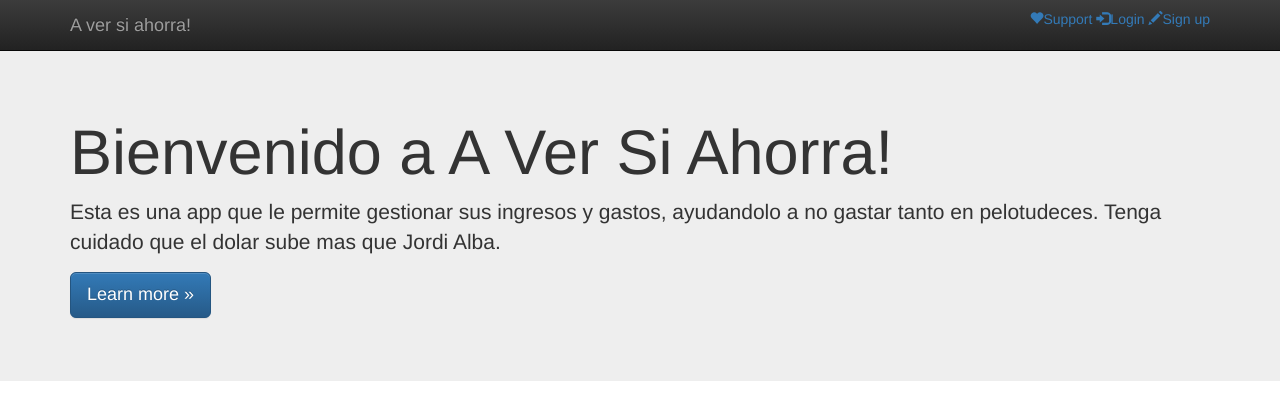
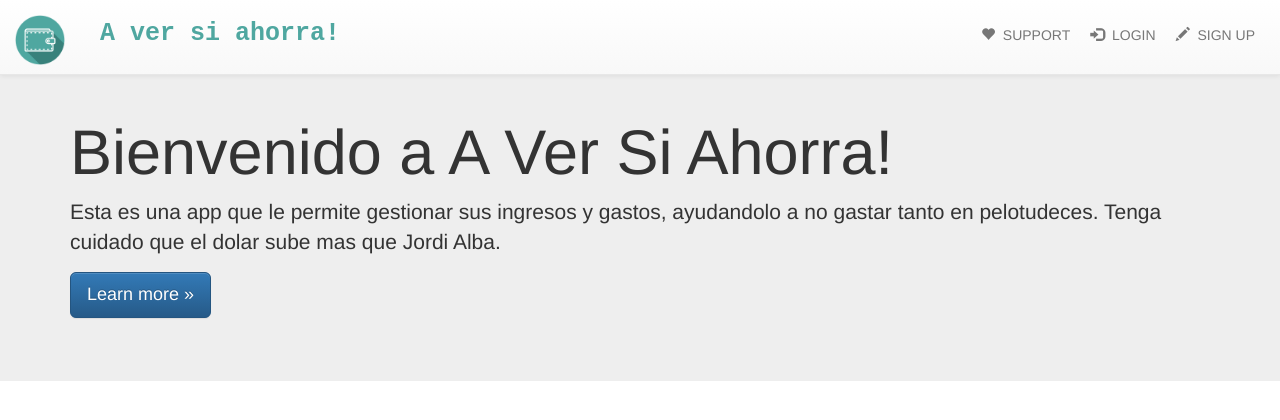
Before and after one commit to nawealvarez/TpSoporteGrupo13, a Flask app: page / in a window 1280 px wide. Shown: the top 420 px of the page. Run offline with Flask 2, Linux system fonts and the light colour scheme; some libraries are stand-ins or nearby versions.

Commit message:
nav bar arreglos

```diff
--- a/billeterapp2.0/presentacion/billeterapp.py
+++ b/billeterapp2.0/presentacion/billeterapp.py
@@ -51,7 +51,7 @@ def login():
 @app.route("/logout")
 def logout():
     logout_user()
-    return redirect(url_for('main.index'))
+    return redirect(url_for('index'))
 
 
 @app.route("/new_register", methods=["GET", "POST"])
--- a/billeterapp2.0/presentacion/static/css/main.css
+++ b/billeterapp2.0/presentacion/static/css/main.css
@@ -3,3 +3,55 @@
 /* ==========================================================================
    Author's custom styles
    ========================================================================== */
+
+h1{
+    color:black;
+}
+
+ ul {
+    list-style-type: none;
+    margin:0;
+    padding:10px 0;
+  }
+  ul li {
+    float: left;
+    list-style-type: none;
+    margin: 0 6px;
+  }
+  ul a {
+    display: block;
+    height: 26px;
+    line-height: 26px;
+    text-decoration: none;
+    color: black;
+    font-weight: italic;
+    text-transform: uppercase;
+    padding: 0px 4px;
+  }
+
+  .brand-title{
+      font-family: 'Courier New', Courier, monospace;
+      display: block;
+      font-weight: bold;
+      color: #4fa7a0;
+      font-size: 25px;
+      float: left;
+      height: 0;
+      margin: 20px;
+  }
+
+  .log-btn {
+    display: inline-block;
+    float: right;
+    margin: 0;
+    height: auto;
+    width: auto;
+}
+
+  .logo{
+    margin: auto;
+  }
+
+  .main-bar{
+    height: 75px;
+  }
--- a/billeterapp2.0/presentacion/templates/base.html
+++ b/billeterapp2.0/presentacion/templates/base.html
@@ -18,13 +18,18 @@
         {%block style%}
           <link rel="stylesheet" href="{{url_for('static', filename='css/bootstrap-theme.min.css')}}">
           <link rel="stylesheet" href="{{url_for('static', filename='css/main.css')}}">
+          <link href="https://fonts.googleapis.com/css?family=Ubuntu" rel="stylesheet">
         {%endblock%}
 
         <script src="{{url_for('static', filename='js/vendor/modernizr-2.8.3-respond-1.4.2.min.js')}}"></script>
     </head>
     <body>
-        <nav class="navbar navbar-inverse navbar-fixed-top" role="navigation">
-                <div class="container">
+        <nav class="navbar navbar-default navbar-fixed-top main-bar">
+                <a class="navbar-brand mr-0 mr-md-2 logo" href="#">
+                    <img src="{{url_for('static', filename='img/brand-icon.png')}}" width="50" height="50" class="d-inline-block align-middle logo" alt="">
+                </a>
+                <h1 class="brand-title col-sm">A ver si ahorra!</h1>
+                <div class="container log-btn">
                     <div class="navbar-header">
                     <button type="button" class="navbar-toggle collapsed" data-toggle="collapse" data-target="#navbar" aria-expanded="false" aria-controls="navbar">
                         <span class="sr-only">Toggle navigation</span>
@@ -32,22 +37,24 @@
                         <span class="icon-bar"></span>
                         <span class="icon-bar"></span>
                     </button>
-                    <a class="navbar-brand" href="#">A ver si ahorra!</a>
                     </div>
-                    <div id="navbar" class="navbar-collapse collapse">
-                        <form class="navbar-form navbar-right" role="form">
-                            <div class="form-group">
-                                    {%if current_user.is_authenticated%}
-                                        <a href="{{url_for('index')}}"><span class="glyphicon glyphicon-user"></span>{{current_user.username}}</a>
-                                        <a href="{{url_for('new_register')}}"> <span class="glyphicon glyphicon-pencil"></span> Ingresar Gasto/Ingreso</a>
-                                        <a href="{{url_for('logout')}}"><span class="glyphicon glyphicon-log-out"></span>Logout</a>
-                                    {%else%}
-                                        <a href="#"> <span class="glyphicon glyphicon-heart"></span>Support</a>
-                                        <a href="{{url_for('login')}}"><span class="glyphicon glyphicon-log-in"></span>Login   </a>
-                                        <a href="{{url_for('signup')}}"><span class="glyphicon glyphicon-pencil"></span>Sign up</a>
-                                    {%endif%}
-                            </div>
-                        </form>
+                    <div id="navbar" class="navbar-collapse collapse pull-right">
+                        <div class="navbar-nav-scroll">
+                            {%if current_user.is_authenticated%}
+                            <ul class="navbar-nav bd-navbar-nav flex-row ">
+                                <li><a href="{{url_for('index')}}"><span class="glyphicon glyphicon-user"></span>&nbsp {{current_user.username}}</a></li>
+                                <li><a href="{{url_for('new_register')}}"> <span class="glyphicon glyphicon-pencil"></span>&nbsp Ingresar Gasto/Ingreso</a></li>
+                                <li><a href="{{url_for('logout')}}"><span class="glyphicon glyphicon-log-out"></span>&nbsp Logout</a></li>
+                            </ul>
+                            {%else%}
+                            <ul class="navbar-nav bd-navbar-nav flex-row">
+                                <li class="nav-item"><a href="#"> <span class="glyphicon glyphicon-heart"></span>&nbsp Support</a></li>
+                                <li class="nav-item"><a href="{{url_for('login')}}"><span class="glyphicon glyphicon-log-in"></span>&nbsp Login</a></li>
+                                <li class="nav-item"><a href="{{url_for('signup')}}"><span class="glyphicon glyphicon-pencil"></span>&nbsp Sign up</a></li>
+                            </ul>
+
+                            {%endif%}
+                        </div>
                     </div><!--/.navbar-collapse -->
                 </div>
         </nav>
```
Also changed, not shown: billeterapp2.0/presentacion/static/img/brand-icon.png (added).
